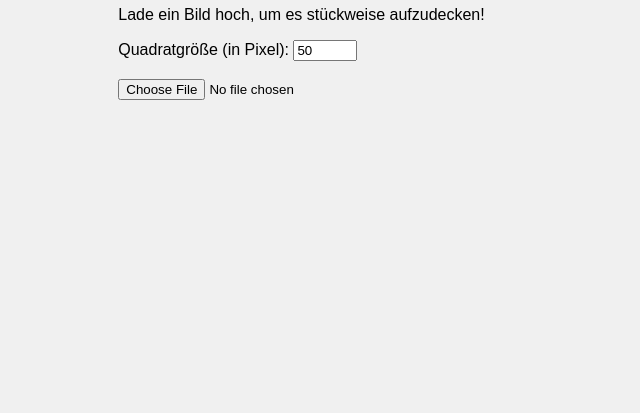
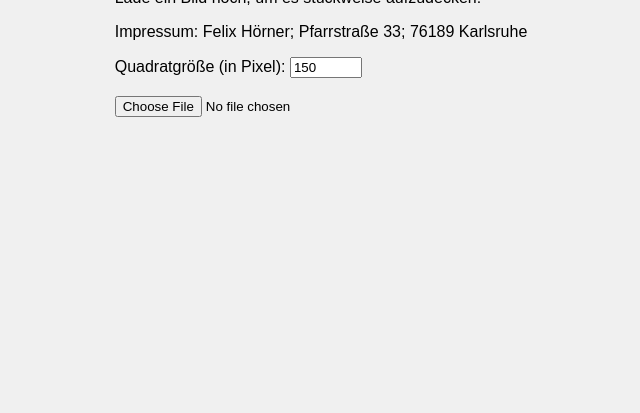
Before and after one commit to hoernefe/bild-aufecker, a plain HTML site: page index.html in a window 1280 px wide. Shown: the part 387-800 px from the top of the page, without its empty margins (319-959 px from the left). Drawn offline with Linux system fonts and the light colour scheme.

Commit message:
Update index.html

```diff
--- a/index.html
+++ b/index.html
@@ -46,8 +46,9 @@
     <div id="upload-container">
         <h1>Interaktives Bildaufdecken</h1>
         <p>Lade ein Bild hoch, um es stückweise aufzudecken!</p>
+        <p>Impressum: Felix Hörner; Pfarrstraße 33; 76189 Karlsruhe</p>
         <label for="grid-size">Quadratgröße (in Pixel): </label>
-        <input type="number" id="grid-size" value="50" min="10" max="200" step="10">
+        <input type="number" id="grid-size" value="150" min="10" max="1000" step="10">
         <br><br>
         <input type="file" id="file-input" accept="image/*">
     </div>
```
